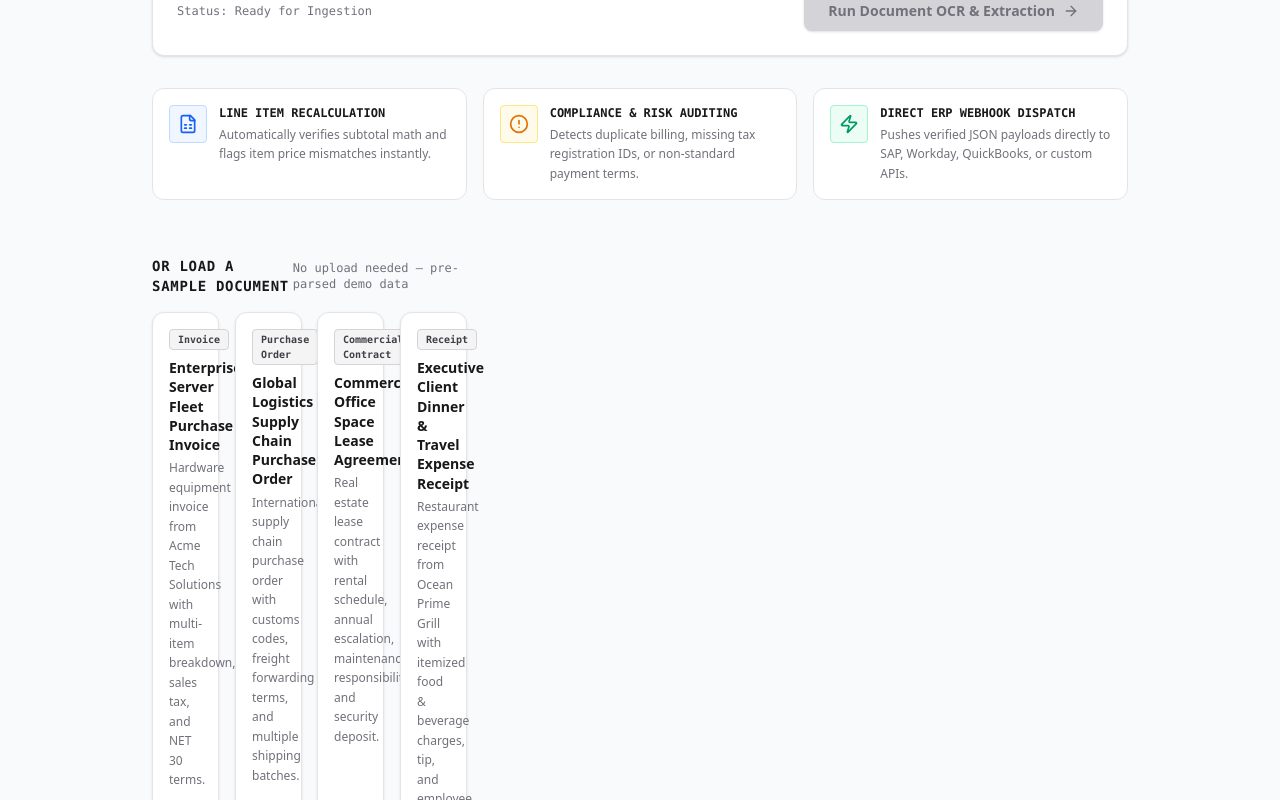
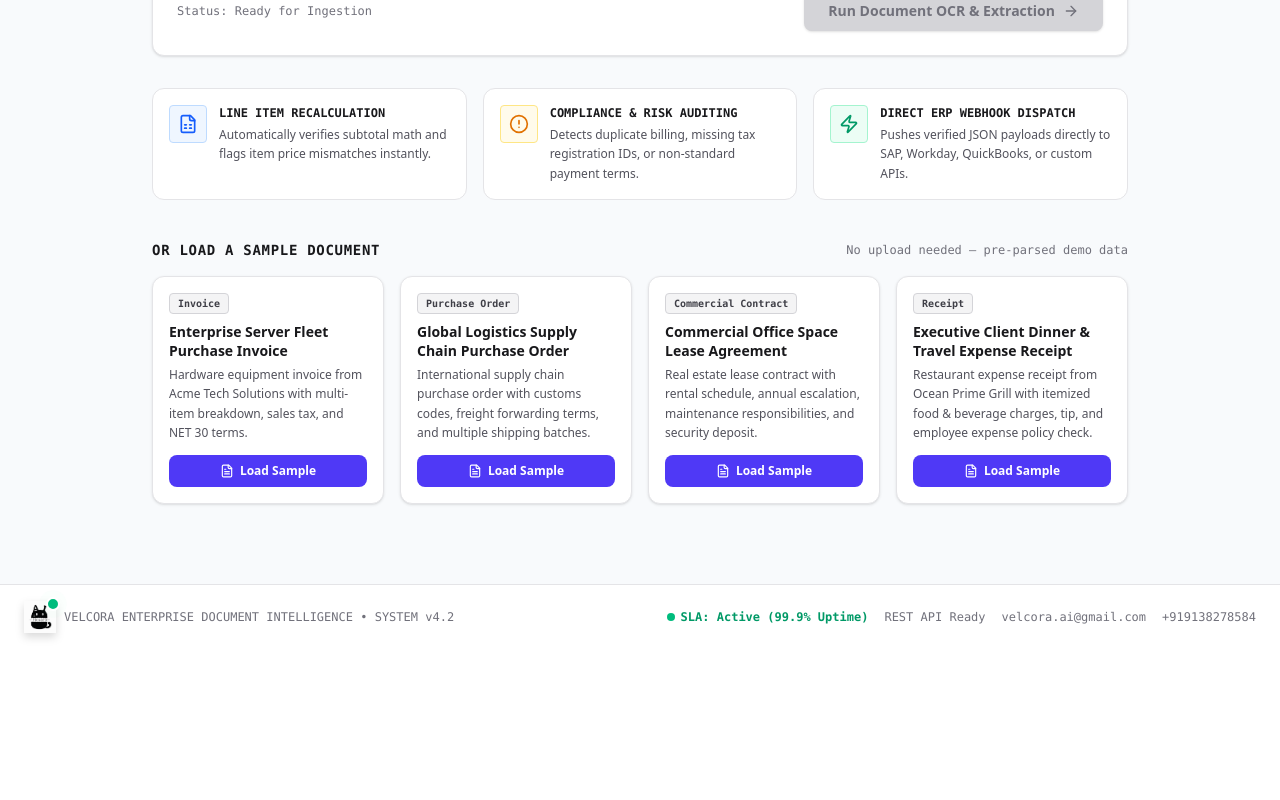
Before and after one commit to VELCORA/velcora-enterprise--doc---P6, a React (Vite) app: page / in a window 1280 px wide. Shown: the part 780-1580 px from the top of the page. After the commit the page ends 1429 px from the top, so only its background shows below. Built offline with nearby package versions, Linux system fonts and the light colour scheme; no server answers.

Commit message:
fix: restructure sample-document section out of feature grid; fix overlap, truncation, low-contrast text

```diff
--- a/src/components/DocumentUploader.tsx
+++ b/src/components/DocumentUploader.tsx
@@ -354,7 +354,7 @@ Late payments subject to 1.5% late fee per month.`;
             <h4 className="text-xs font-bold text-zinc-900 dark:text-white uppercase font-mono">
               Line Item Recalculation
             </h4>
-            <p className="text-xs text-zinc-500 mt-1 leading-relaxed">
+            <p className="text-xs text-zinc-600 dark:text-zinc-400 mt-1 leading-relaxed">
               Automatically verifies subtotal math and flags item price mismatches instantly.
             </p>
           </div>
@@ -368,7 +368,7 @@ Late payments subject to 1.5% late fee per month.`;
             <h4 className="text-xs font-bold text-zinc-900 dark:text-white uppercase font-mono">
               Compliance & Risk Auditing
             </h4>
-            <p className="text-xs text-zinc-500 mt-1 leading-relaxed">
+            <p className="text-xs text-zinc-600 dark:text-zinc-400 mt-1 leading-relaxed">
               Detects duplicate billing, missing tax registration IDs, or non-standard payment terms.
             </p>
           </div>
@@ -382,34 +382,35 @@ Late payments subject to 1.5% late fee per month.`;
             <h4 className="text-xs font-bold text-zinc-900 dark:text-white uppercase font-mono">
               Direct ERP Webhook Dispatch
             </h4>
-            <p className="text-xs text-zinc-500 mt-1 leading-relaxed">
+            <p className="text-xs text-zinc-600 dark:text-zinc-400 mt-1 leading-relaxed">
               Pushes verified JSON payloads directly to SAP, Workday, QuickBooks, or custom APIs.
             </p>
           </div>
         </div>
+      </div>
 
         {/* Sample Document Library */}
         <div className="mt-10 fade-in-up">
-          <div className="mb-4 flex items-center justify-between">
+          <div className="mb-4 flex items-center justify-between gap-3 flex-wrap">
             <h3 className="text-sm font-bold font-mono text-zinc-900 dark:text-white uppercase tracking-wider">
               Or load a sample document
             </h3>
-            <span className="text-xs text-zinc-500 font-mono">No upload needed — pre-parsed demo data</span>
+            <span className="text-xs text-zinc-500 dark:text-zinc-400 font-mono">No upload needed — pre-parsed demo data</span>
           </div>
-          <div className="grid grid-cols-1 sm:grid-cols-2 lg:grid-cols-4 gap-4">
+          <div className="grid grid-cols-1 sm:grid-cols-2 lg:grid-cols-4 gap-4 auto-rows-fr">
             {SAMPLE_DOCUMENTS.map((s, i) => (
               <div
                 key={s.id}
                 style={{ animationDelay: `${i * 90}ms` }}
-                className="card-in bg-white dark:bg-zinc-900 rounded-xl border border-zinc-200 dark:border-zinc-800 p-4 shadow-sm flex flex-col transition-all duration-300 hover:-translate-y-1 hover:shadow-lg hover:border-indigo-300 dark:hover:border-indigo-700"
+                className="card-in min-w-0 bg-white dark:bg-zinc-900 rounded-xl border border-zinc-200 dark:border-zinc-800 p-4 shadow-sm flex flex-col transition-all duration-300 hover:-translate-y-1 hover:shadow-lg hover:border-indigo-300 dark:hover:border-indigo-700"
               >
                 <span className="self-start px-2 py-0.5 rounded text-[10px] font-mono font-bold bg-zinc-100 dark:bg-zinc-800 text-zinc-700 dark:text-zinc-300 border border-zinc-300 dark:border-zinc-700">
                   {s.category}
                 </span>
-                <h4 className="mt-2 text-sm font-bold text-zinc-900 dark:text-white leading-snug">
+                <h4 className="mt-2 text-sm font-bold text-zinc-900 dark:text-white leading-snug break-words">
                   {s.title}
                 </h4>
-                <p className="mt-1 text-xs text-zinc-500 leading-relaxed flex-1">
+                <p className="mt-1 text-xs text-zinc-600 dark:text-zinc-400 leading-relaxed flex-1 break-words">
                   {s.description}
                 </p>
                 <button
@@ -424,7 +425,6 @@ Late payments subject to 1.5% late fee per month.`;
             ))}
           </div>
         </div>
-      </div>
     </div>
   );
 };
```
